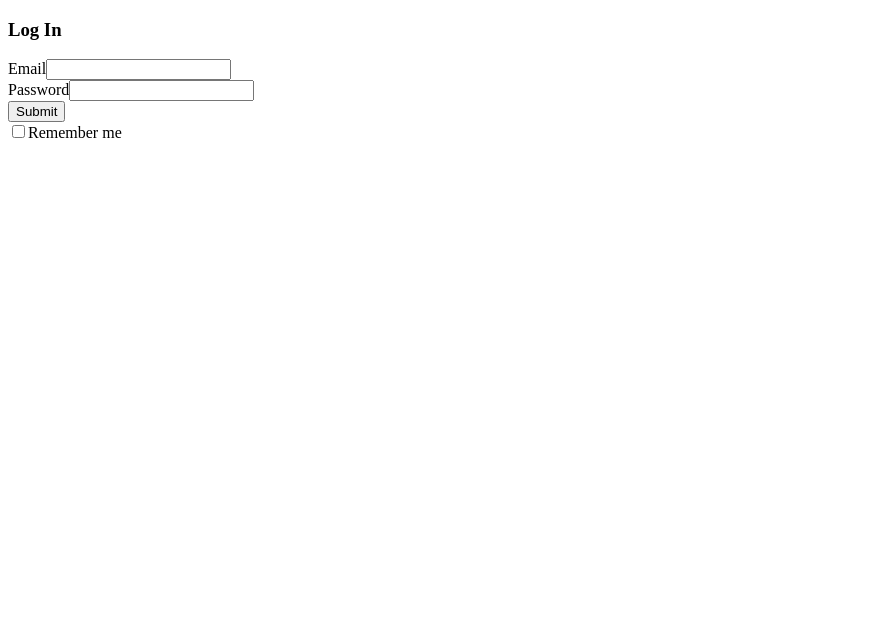
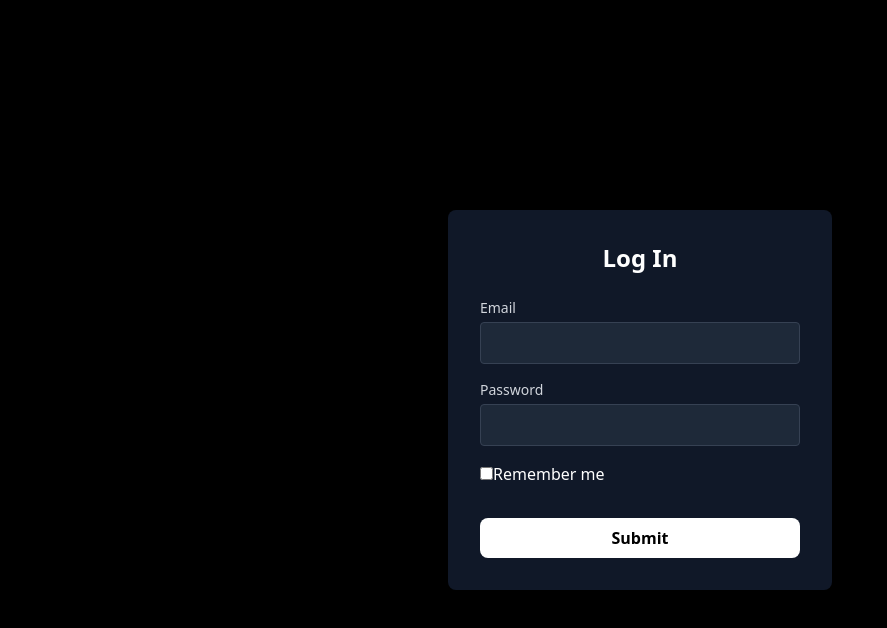
Before and after one commit to Rober040992/Vite-React-Nodepop, a React (Vite) app in the folder Nodepop-App/: page /login in a window 1280 px wide. Shown: the top 628 px of the page, without its empty margins (0-887 px from the left). Built offline with nearby package versions, Linux system fonts and the light colour scheme; no server answers.

Commit message:
applying login styles with talwind

```diff
--- a/Nodepop-App/index.html
+++ b/Nodepop-App/index.html
@@ -4,6 +4,7 @@
         <meta charset="UTF-8" />
         <link rel="icon" type="image/svg+xml" href="/vite.svg" />
         <meta name="viewport" content="width=device-width, initial-scale=1.0" />
+        <link href="/src/index.css" rel="stylesheet">
         <title>Vite + React + TS</title>
     </head>
     <body>
--- a/Nodepop-App/package.json
+++ b/Nodepop-App/package.json
@@ -11,12 +11,12 @@
         "preview": "vite preview"
     },
     "dependencies": {
-        "@tailwindcss/vite": "^4.0.3",
+        "@tailwindcss/vite": "^4.0.6",
         "axios": "^1.7.9",
         "react": "^18.3.1",
         "react-dom": "^18.3.1",
         "react-router-dom": "^7.1.5",
-        "tailwindcss": "^4.0.3"
+        "tailwindcss": "^4.0.6"
     },
     "devDependencies": {
         "@eslint/js": "^9.17.0",
--- a/Nodepop-App/src/pages/auth/loginPage.tsx
+++ b/Nodepop-App/src/pages/auth/loginPage.tsx
@@ -39,10 +39,14 @@ function LoginPage() {
     }
 
     return (
-        <div>
-            <h3>Log In</h3>
-            <form onSubmit={handleSubmit}>
-                <label htmlFor="email"> Email</label>
+        <div className="min-h-screen flex items-center justify-center bg-black text-white">
+    <div className="bg-gray-900 p-8 rounded-lg shadow-lg w-96">
+        <h3 className="text-2xl font-semibold text-center mb-6">Log In</h3>
+        <form onSubmit={handleSubmit} className="space-y-4">
+            <div>
+                <label htmlFor="email" className="block text-sm font-medium text-gray-300">
+                    Email
+                </label>
                 <input
                     type="email"
                     id="email"
@@ -50,9 +54,13 @@ function LoginPage() {
                     required
                     value={email}
                     onChange={handleEmailChange}
+                    className="w-full p-2 mt-1 bg-gray-800 text-white border border-gray-700 rounded focus:outline-none focus:ring-2 focus:ring-white"
                 />
-                <br />
-                <label htmlFor="password"> Password</label>
+            </div>
+            <div>
+                <label htmlFor="password" className="block text-sm font-medium text-gray-300">
+                    Password
+                </label>
                 <input
                     type="password"
                     id="password"
@@ -60,15 +68,20 @@ function LoginPage() {
                     required
                     value={password}
                     onChange={handlePasswordChange}
+                    className="w-full p-2 mt-1 bg-gray-800 text-white border border-gray-700 rounded focus:outline-none focus:ring-2 focus:ring-white"
                 />
-                <br />
-                <button type="submit"> Submit </button>
-                <RememberMeCheckbox
-                    rememberMe={rememberMe}
-                    setRememberMe={setRememberMe}
-                />
-            </form>
-        </div>
+            </div>
+            <RememberMeCheckbox rememberMe={rememberMe} setRememberMe={setRememberMe} />
+            <button
+                type="submit"
+                className="w-full bg-white text-black font-semibold py-2 mt-4 rounded-lg hover:bg-gray-300 transition"
+            >
+                Submit
+            </button>
+        </form>
+    </div>
+</div>
+
     )
 }
 
```
Also changed, not shown: 1 other file (tests, documents, lock files or other folders).
